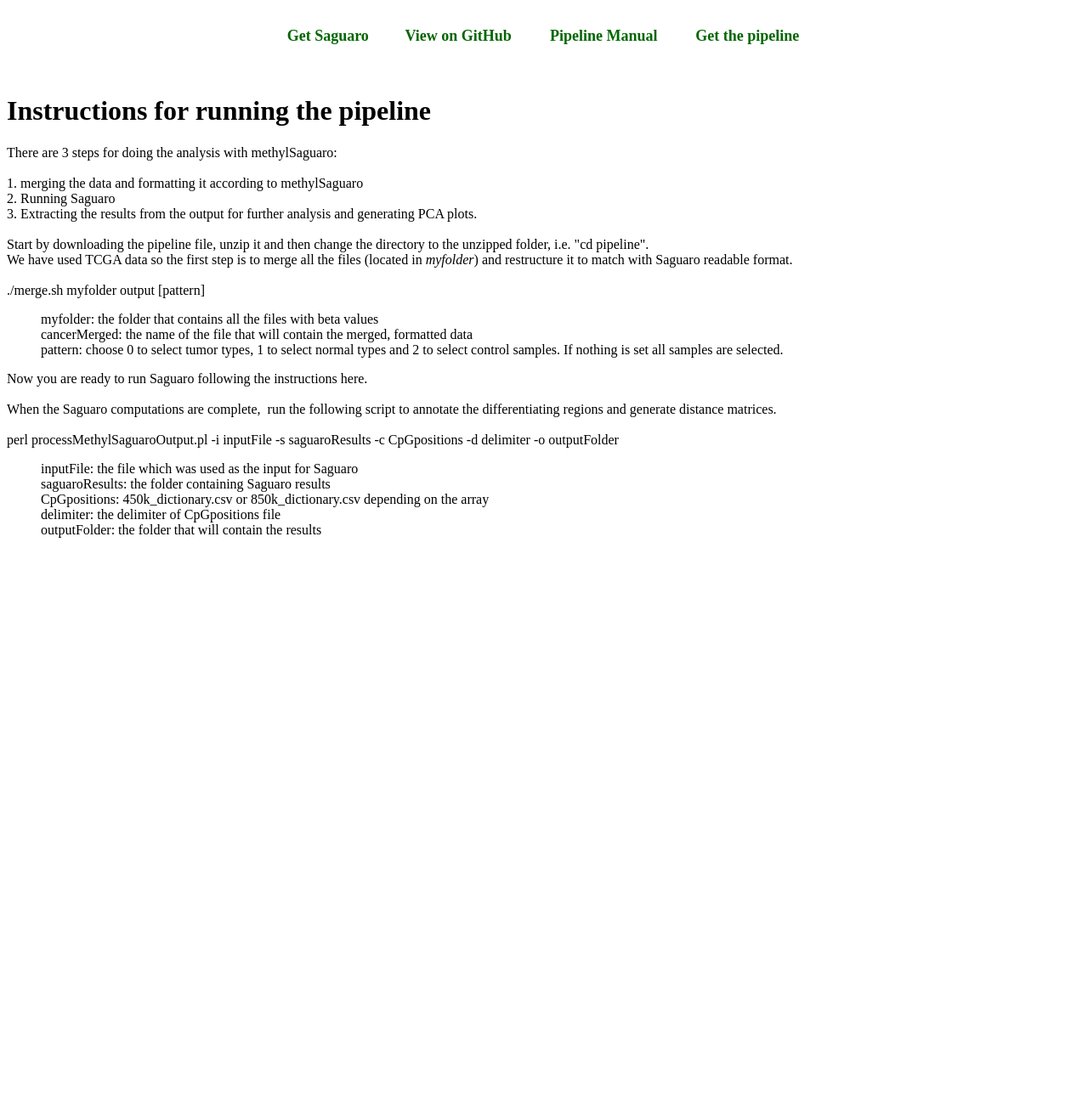
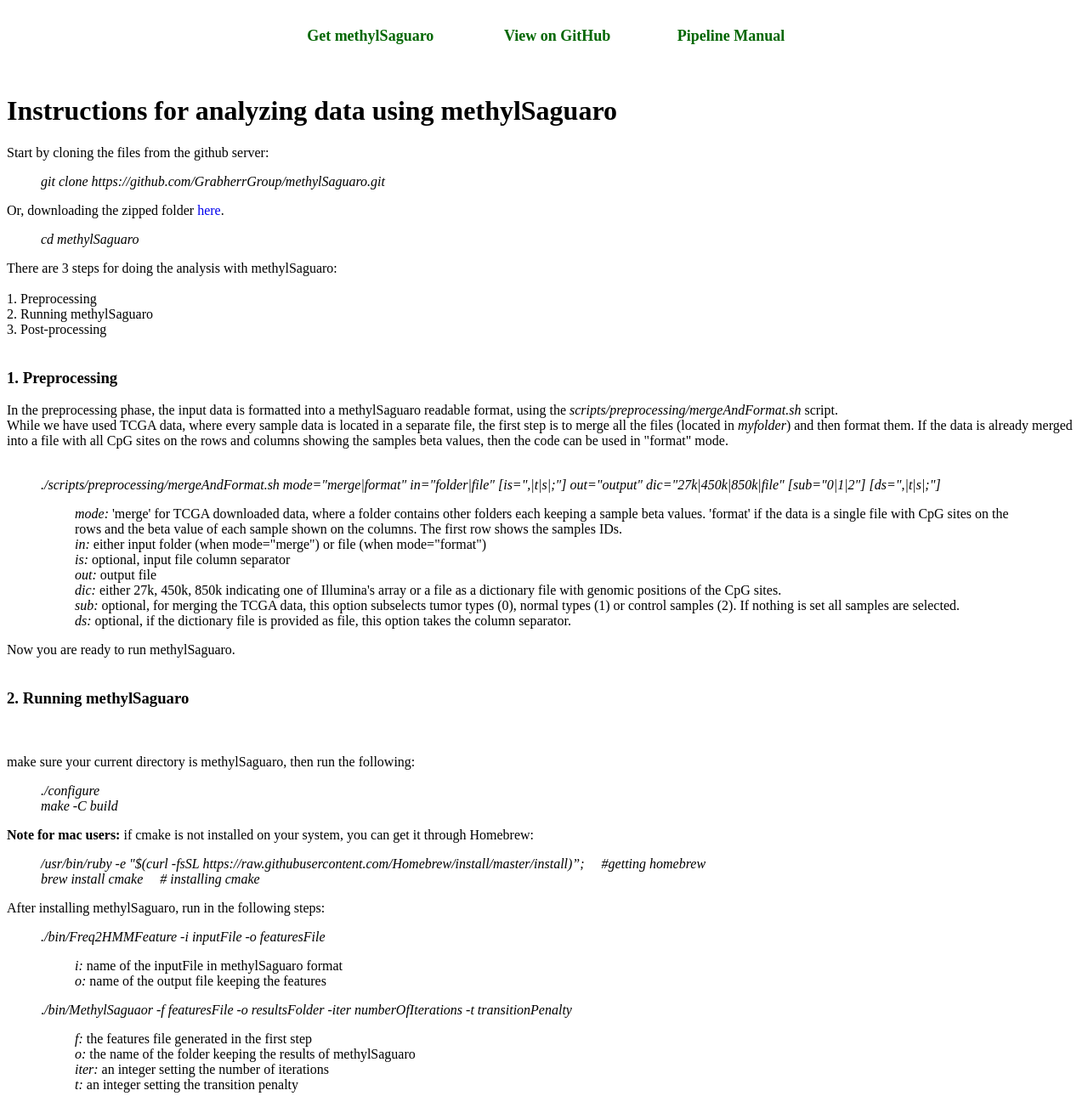
Before and after one commit to GrabherrGroup/methylSaguaro, a plain HTML site: page tutorial.html in a window 1280 px wide. Shown: the part 190-1480 px from the top of the page at 85% size. Before the commit the page ends 1145 px from the top, so only its background shows below. Drawn offline with Linux system fonts and the light colour scheme.

Commit message:
manual updated

```diff
--- a/tutorial.html
+++ b/tutorial.html
@@ -8,77 +8,144 @@
   <body>
     <div align="center"><a
         href="https://grabherrgroup.github.io/methylSaguaro/"><img
-          src="images/logo.png" alt="logo" width="428" height="176"
-          border="0"></a><br>
+          src="images/logo.png" alt="logo" height="176" border="0"
+          width="428"></a><br>
       <br>
-      <table width="647" height="61" cellspacing="2" cellpadding="10"
-        border="0" bgcolor="#ffffff">
+      <table height="61" cellspacing="2" cellpadding="10" border="0"
+        bgcolor="#ffffff" width="647">
         <tbody>
           <tr>
-            <td valign="middle" align="center"><a
+            <td align="center" valign="middle"><a
                 href="https://sourceforge.net/projects/saguarogw/"
                 style="text-decoration: none"><font size="+1"
-                  color="#006600"><b>Get Saguaro<br>
+                  color="#006600"><b>Get methylSaguaro<br>
                   </b></font></a></td>
-            <td valign="middle" align="center"><a
+            <td align="center" valign="middle"><a
                 href="https://github.com/GrabherrGroup/methylSaguaro"><font
                   size="+1" color="#006600"><b>View on GitHub</b></font></a><br>
             </td>
-            <td valign="middle" align="center"><a
+            <td align="center" valign="middle"><a
                 href="https://grabherrgroup.github.io/methylSaguaro/tutorial.html"><font
                   size="+1" color="#006600"><b>Pipeline Manual</b></font></a><br>
-            </td>
-            <td valign="middle" align="center"><a
-href="https://github.com/GrabherrGroup/methylSaguaro/raw/master/pipeline.zip"><font
-                  size="+1" color="#006600"><b>Get the pipeline</b></font></a><br>
             </td>
           </tr>
         </tbody>
       </table>
       <br>
     </div>
-    <h1 align="left">Instructions for running the pipeline</h1>
+    <h1 align="left">Instructions for analyzing data using methylSaguaro<br>
+    </h1>
     <h1> </h1>
+    Start by cloning the files from the github server:<br>
+    <blockquote><i>git clone
+        https://github.com/GrabherrGroup/methylSaguaro.git</i><br>
+    </blockquote>
+    Or, downloading the zipped folder <a
+      href="https://github.com/GrabherrGroup/methylSaguaro/archive/master.zip">here</a>.<br>
+    <blockquote><i>cd methylSaguaro</i><br>
+    </blockquote>
     There are 3 steps for doing the analysis with methylSaguaro:<br>
     <br>
-    1. merging the data and formatting it according to methylSaguaro<br>
-    2. Running Saguaro <br>
-    3. Extracting the results from the output for further analysis and
-    generating PCA plots.<br>
+    1. Preprocessing<br>
+    2. Running methylSaguaro <br>
+    3. Post-processing<br>
     <br>
-    Start by downloading the pipeline file, unzip it and then change the
-    directory to the unzipped folder, i.e. "cd pipeline".<br>
-    We have used TCGA data so the first step is to merge all the files
-    (located in <i>myfolder</i>) and restructure it to match with
-    Saguaro readable format. <br>
+    <h3> 1. Preprocessing</h3>
+    In the preprocessing phase, the input data is formatted into a
+    methylSaguaro readable format, using the <i>scripts/preprocessing/mergeAndFormat.sh</i>
+    script. <br>
+    While we have used TCGA data, where every sample data is located in
+    a separate file, the first step is to merge all the files (located
+    in <i>myfolder</i>) and then format them. If the data is already
+    merged into a file with all CpG sites on the rows and columns
+    showing the samples beta values, then the code can be used in
+    "format" mode.<br>
     <br>
     <title></title>
-    ./merge.sh myfolder output [pattern]<br>
-    <blockquote>myfolder: the folder that contains all the files with
-      beta values<br>
-      cancerMerged: the name of the file that will contain the merged,
-      formatted data<br>
-      pattern: choose 0 to select tumor types, 1 to select normal types
-      and 2 to select control samples. If nothing is set all samples are
-      selected.<br>
+    <blockquote> <i> ./scripts/preprocessing/mergeAndFormat.sh
+        mode="merge|format" in="folder|file" [is=",|t|s|;"] out="output"
+        dic="27k|450k|850k|file" [sub="0|1|2"] [ds=",|t|s|;"]</i><br>
+      <blockquote><i>mode:</i> 'merge' for TCGA downloaded data, where a
+        folder contains other folders each keeping a sample beta values.
+        'format' if the data is a single file with CpG sites on the rows
+        and the beta value of each sample shown on the columns. The
+        first row shows the samples IDs.<br>
+        <i>in:</i> either input folder (when mode="merge") or file (when
+        mode="format")<br>
+        <i>is:</i> optional, input file column separator<br>
+        <i>out:</i> output file<br>
+        <i>dic:</i> either 27k, 450k, 850k indicating one of Illumina's
+        array or a file as a dictionary file with genomic positions of
+        the CpG sites.<br>
+        <i>sub:</i> optional, for merging the TCGA data, this option
+        subselects tumor types (0), normal types (1) or control samples
+        (2). If nothing is set all samples are selected.<br>
+        <i>ds:</i> optional, if the dictionary file is provided as file,
+        this option takes the column separator.<br>
+      </blockquote>
     </blockquote>
-    Now you are ready to run Saguaro following the instructions here.<br>
+    Now you are ready to run methylSaguaro.<br>
     <br>
-    When the Saguaro computations are complete,&nbsp; run the following
-    script to annotate the differentiating regions and generate distance
-    matrices.<br>
+    <h3> 2. Running methylSaguaro</h3>
     <br>
-    perl processMethylSaguaroOutput.pl -i inputFile -s saguaroResults -c
-    CpGpositions -d delimiter -o outputFolder<br>
-    <blockquote>inputFile: the file which was used as the input for
-      Saguaro<br>
-      saguaroResults: the folder containing Saguaro results<br>
-      CpGpositions: 450k_dictionary.csv or 850k_dictionary.csv depending
-      on the array<br>
-      delimiter: the delimiter of CpGpositions file<br>
-      outputFolder: the folder that will contain the results<br>
-      <br>
-      <br>
+    <br>
+    make sure your current directory is methylSaguaro, then run the
+    following:<br>
+    <blockquote><i>./configure</i><br>
+      <i>make -C build</i><br>
+    </blockquote>
+    <b>Note for mac users:</b> if cmake is not installed on your system,
+    you can get it through Homebrew:<br>
+    <blockquote> <i>/usr/bin/ruby -e "$(curl -fsSL
+        https://raw.githubusercontent.com/Homebrew/install/master/install)”;</i><i>&nbsp;&nbsp;&nbsp;&nbsp;
+        #getting homebrew<br>
+      </i><i>brew install cmake&nbsp;&nbsp;&nbsp;&nbsp; # installing
+        cmake<br>
+      </i></blockquote>
+    After installing methylSaguaro, run in the following steps:<br>
+    <blockquote><i>./bin/Freq2HMMFeature -i inputFile -o featuresFile</i><br>
+      <blockquote><i>i:</i> name of the inputFile in methylSaguaro
+        format<br>
+        <i>o:</i> name of the output file keeping the features<br>
+      </blockquote>
+      .<i>/bin/MethylSaguaor -f featuresFile -o resultsFolder -iter
+        numberOfIterations -t transitionPenalty</i><br>
+      <blockquote><i>f:</i> the features file generated in the first
+        step<br>
+        <i>o:</i> the name of the folder keeping the results of
+        methylSaguaro<br>
+        <i>iter:</i> an integer setting the number of iterations<br>
+        <i>t:</i> an integer setting the transition penalty<br>
+      </blockquote>
+    </blockquote>
+    A file has been provided for testing methylSaguaro, extracted from
+    TCGA colon cancer data, which can be found at: <br>
+    <blockquote><i>DataForTesting/TCGA_colonCancerNormal.txt</i><br>
+    </blockquote>
+    <br>
+    <h3>3. Post-processing <br>
+    </h3>
+    <br>
+    When the methylSaguaro computations are done,&nbsp; run the
+    following script to annotate the differentiating regions and
+    generate distance matrices. For each available cactus, a distance
+    matrix and an annotated regions file will be generated.<br>
+    <br>
+    <blockquote> <i>perl processMethylSaguaroOutput.pl -i inputFile -o
+        methylSaguaorResultsFolder -d dictionary (27k| 450k| 850k| file)
+        -ds delimiter -r resultsFolder</i><br>
+    </blockquote>
+    <blockquote>
+      <blockquote><i>i:</i> the file which was used as the input for
+        methylSaguaro<br>
+        <i>o:</i> the folder containing methylSaguaro output results<br>
+        <i>d:</i> dictionary showing the genomic positions of the CpG
+        sites. Set to either 27k, 450k, 850k or a file containing the
+        positions<br>
+        <i>ds:</i> optional, if a file is provided as the dictionary,
+        shows the column separator<br>
+        <i>r:</i> the folder that will contain the results<br>
+      </blockquote>
       <br>
     </blockquote>
     <br>
```
Also changed, not shown: index.html (+10 -13 lines).
